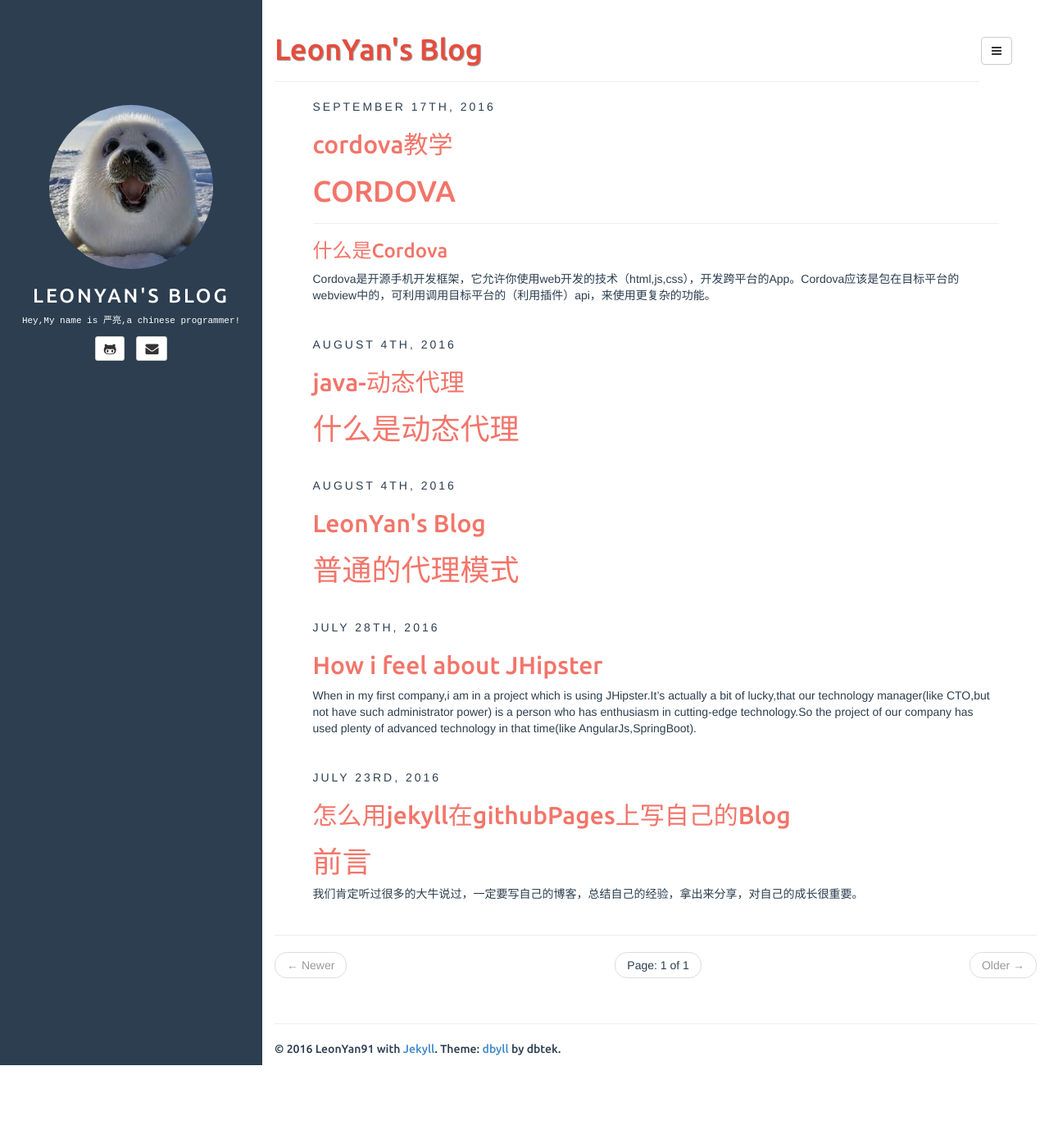
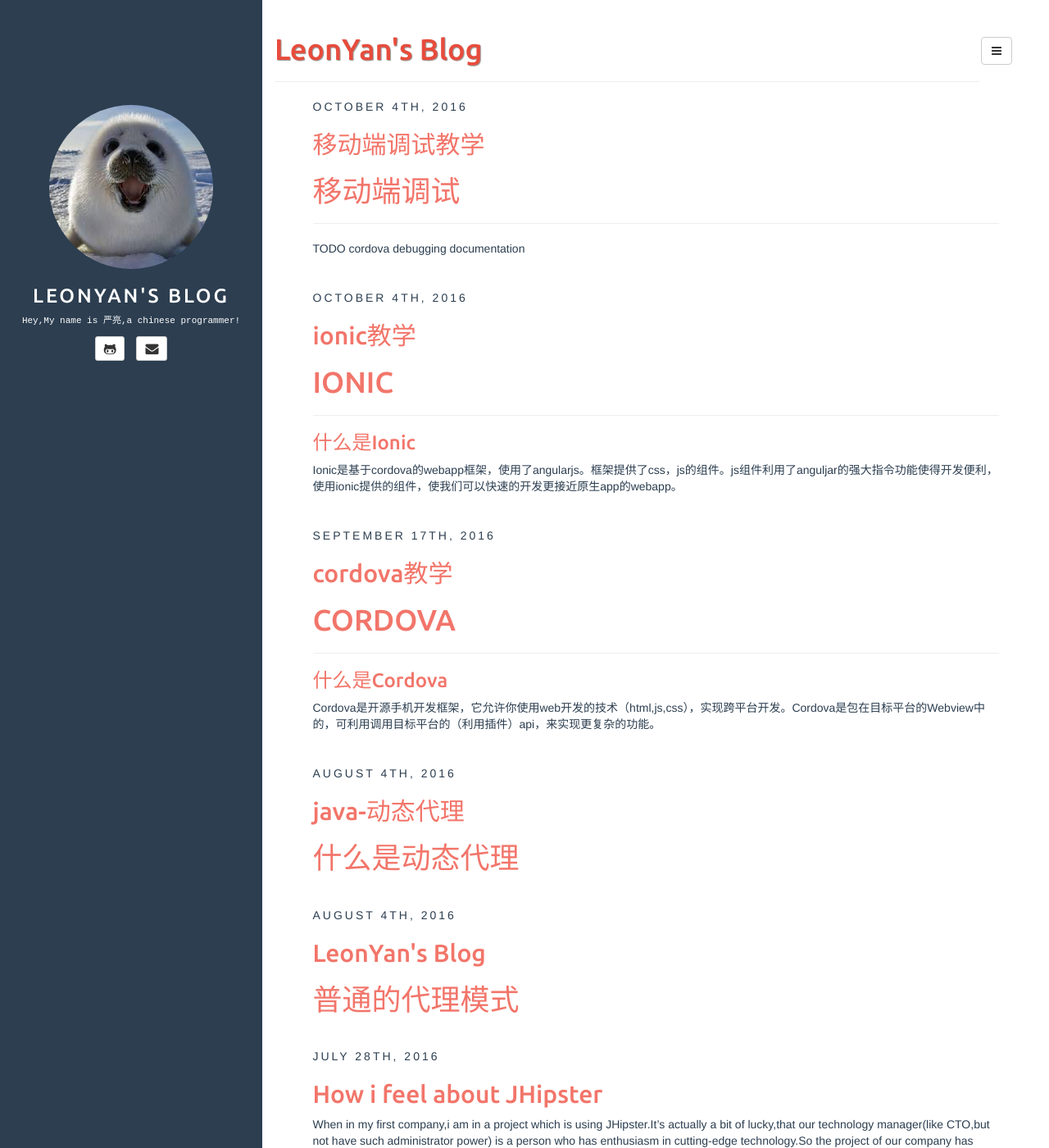
Before and after one commit to LeonYan91/leonyan91.github.io, a Jekyll site: the page built from index.html, in a window 1280 px wide and 1400 px high. Shown: the whole window at 82% size. Built offline with Jekyll 4.4.1, drawn with Linux system fonts in a browser that asks for light colours; the list of posts is cut into pages by our own code.

Commit message:
blog commit

````diff
--- a/_posts/2016-09-17-cordova-tutorial.markdown
+++ b/_posts/2016-09-17-cordova-tutorial.markdown
@@ -3,14 +3,14 @@ layout: post
 title:  "cordova教学"
 date:   2016-09-17 17:49:00 +0800
 categories: Frontend Mobile
-tag: JavaCore
+tag: Mobile
 ---
 
 
 # CORDOVA
 ---
 ### 什么是Cordova
-Cordova是开源手机开发框架，它允许你使用web开发的技术（html,js,css），开发跨平台的App。Cordova应该是包在目标平台的webview中的，可利用调用目标平台的（利用插件）api，来使用更复杂的功能。
+Cordova是开源手机开发框架，它允许你使用web开发的技术（html,js,css），实现跨平台开发。Cordova是包在目标平台的Webview中的，可利用调用目标平台的（利用插件）api，来实现更复杂的功能。
 
 ### 优势和缺点
 Cordova的优点有：
@@ -66,7 +66,39 @@ myapp/
 |-- plugins/
   |--cordova-plugin-camera/
 ```
-TODO 目录结构讲解 [documentation](https://cordova.apache.org/docs/en/latest/reference/cordova-cli/index.html#directory-structure)
+
+##### config.xml
+你的Cordova项目描述文件，配置整个项目的行为。
+
+##### www/
+放置Cordova项目web资源的地方（html,js,css...），Cordova项目的开发基本都是在此目录下开展的。`www/`目录的资源会在build项目的时候，拷贝到各自`platform/`平台下，如`platforms/ios/www`或`platforms/android/assets/www`。因为cli总会从源目录www下拷贝资源，所以我们应该只编辑`www/`目录，而不要去动`platforms/`下面的www文件。
+
+##### platforms/
+包含所有添加到此Cordova项目的平台，平台的源代码，脚本文件等。
+> 不要去编辑此目录下文件，除非你知道你在干什么。此目录文件在cli build项目经常重写。
+
+##### plugins/
+添加的插件
+
+##### hooks/
+自定义的脚本行为，当你想要自定义cordova-cli 命令时。所有你添加到目录下的脚本，如果你执行的命令名和目录名相匹配，那么会在命令执行之前或后执行。如有`before_build`,`before_build`，对于的脚本会在执行`build`命令时执行。查看[Hooks文档](http://cordova.apache.org/docs/en/latest/guide/appdev/hooks/index.html)。
+
+##### merges/
+平台指定的资源(js,html,css...)，存放在此目录对应平台目录下，在`build`项目时，对应平台会采用merges下的资源覆盖www的资源。
+举个简单的例子，假设我们项目有次目录结构：
+```
+merges/
+|-- ios/
+| -- app.js
+|-- android/
+| -- android.js
+www/
+-- app.js
+```
+在build项目后，android平台会有`app.js`,`android.js`，ios平台只会有`app.js`，但是这会是`marges/ios/`下的，而不是`www/`下的。
+
+
+目录结构讲解官方文档 [documentation](https://cordova.apache.org/docs/en/latest/reference/cordova-cli/index.html#directory-structure)
 
 ### 插件详解
 
@@ -99,48 +131,25 @@ exec方法中的参数描述：
 ```xml
 <?xml version="1.0" encoding="UTF-8"?>
 <plugin xmlns="http://apache.org/cordova/ns/plugins/1.0"
-        id="cordova-plugin-device" version="0.2.3">
-    <name>Device</name>
-    <description>Cordova Device Plugin</description>
+        id="cordova-plugin-echo" version="0.0.1">
+    <name>echo</name>
+    <description>Echo Plugin</description>
     <license>Apache 2.0</license>
-    <keywords>cordova,device</keywords>
-    <js-module src="www/device.js" name="device">
-        <clobbers target="device" />
+    <keywords>cordova,echo</keywords>
+    <js-module src="www/echo.js" name="echo">
+        <clobbers target="echo" />
     </js-module>
-    <platform name="ios">
+    <platform name="android">
         <config-file target="config.xml" parent="/*">
-            <feature name="Device">
-                <param name="ios-package" value="CDVDevice"/>
+            <feature name="Echo">
+                <param name="android-package" value="org.apache.cordova.plugin.Echo"/>
             </feature>
         </config-file>
-        <header-file src="src/ios/CDVDevice.h" />
-        <source-file src="src/ios/CDVDevice.m" />
+
+        <source-file src="src/android/Echo.java" target-dir="src/org/apache/cordova/plugin" />
     </platform>
 </plugin>
 ```
+描述文件中包含了`name`,`id`,`version`等描述插件身份的。而标签`<js-module>`和`<platform>`才是插件关键的地方。
 
 TODO android plugin java代码讲解
-
-# IONIC
----
-### 什么是Ionic
-Ionic是基于cordova的webapp框架，使用了angularjs。框架提供了css，js的组件。js组件利用了anguljar的强大指令功能使得开发便利，使用ionic提供的组件，使我们可以快速的开发更接近原生app的webapp。
-
-### 如何使用Ionic
-Ionic的使用方式和Cordova的方式基本相同。
-1. `npm install ionic -g` 安装
-2. `ionic start myapp [template]` 创建ionic项目 默认template为tabs
-3. `ionic platform add android` 添加平台
-4. `ionic run android`
-
-### Ionic CSS组件
-
-TODO CSS组件讲解
-
-### Ionic js组件
-
-TODO JS组件讲解
-
-# 移动端调试
----
-TODO cordova debugging [documentation](https://cordova.apache.org/docs/en/latest/guide/next/index.html#debugging-cordova-apps)
--- /dev/null
+++ b/_posts/2016-10-04-ionic-tutorial.markdown
@@ -0,0 +1,28 @@
+---
+layout: post
+title:  "ionic教学"
+date:   2016-10-04 17:49:00 +0800
+categories: Frontend Mobile
+tag: Mobile FrontendFramework
+---
+
+
+# IONIC
+---
+### 什么是Ionic
+Ionic是基于cordova的webapp框架，使用了angularjs。框架提供了css，js的组件。js组件利用了anguljar的强大指令功能使得开发便利，使用ionic提供的组件，使我们可以快速的开发更接近原生app的webapp。
+
+### 如何使用Ionic
+Ionic的使用方式和Cordova的方式基本相同。
+1. `npm install ionic -g` 安装
+2. `ionic start myapp [template]` 创建ionic项目 默认template为tabs
+3. `ionic platform add android` 添加平台
+4. `ionic run android`
+
+### Ionic CSS组件
+
+TODO CSS组件讲解
+
+### Ionic js组件
+
+TODO JS组件讲解
--- /dev/null
+++ b/_posts/2016-10-04-mobile-development-tunning-tutorial.markdown
@@ -0,0 +1,12 @@
+---
+layout: post
+title:  "移动端调试教学"
+date:   2016-10-04 17:49:00 +0800
+categories: Frontend Mobile
+tag: Mobile Tunning
+---
+
+
+# 移动端调试
+---
+TODO cordova debugging [documentation](https://cordova.apache.org/docs/en/latest/guide/next/index.html#debugging-cordova-apps)
````
Also changed, not shown: other parts of _posts/2016-09-17-cordova-tutorial.markdown (+1 -1 lines).
